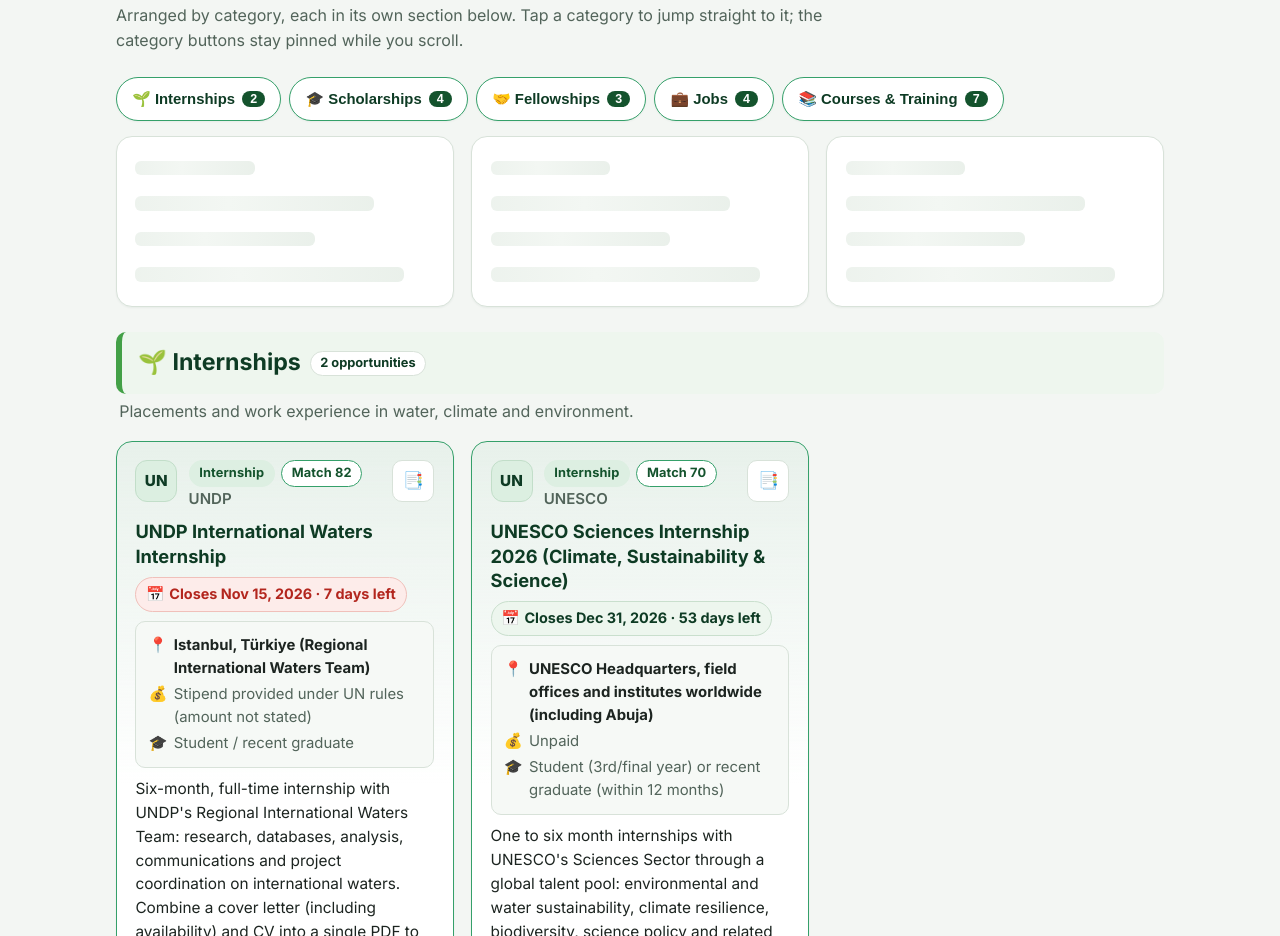
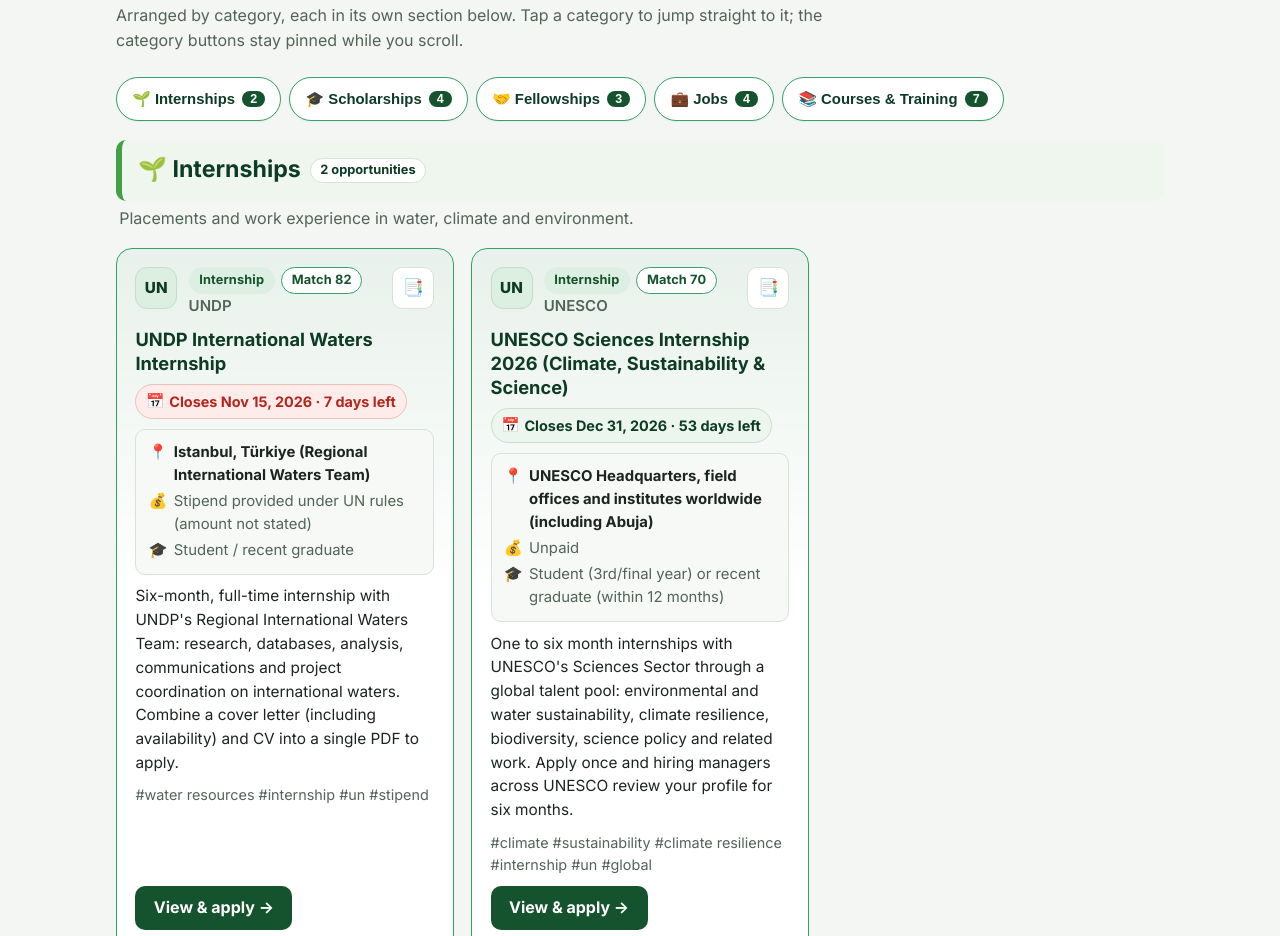
Before and after one commit to SHado1Sama/water-opportunities-site, a plain HTML site: page index.html in a window 1280 px wide. Shown: the part 2856-3792 px from the top of the page. Drawn offline with Linux system fonts and the light colour scheme.

Commit message:
Remove loading skeleton cards entirely and make the hidden attribute always win

```diff
--- a/index.html
+++ b/index.html
@@ -8,7 +8,7 @@
 <link rel="preconnect" href="https://fonts.googleapis.com">
 <link rel="preconnect" href="https://fonts.gstatic.com" crossorigin>
 <link href="https://fonts.googleapis.com/css2?family=Inter:wght@400;600;700;800&display=swap" rel="stylesheet">
-<link rel="stylesheet" href="styles.css?v=20261109c">
+<link rel="stylesheet" href="styles.css?v=20261109d">
 </head>
 <body>
 <a class="skip-link" href="#main">Skip to opportunities</a>
@@ -134,11 +134,6 @@
     <h2 id="all-heading">All opportunities</h2>
     <p class="section-note">Arranged by category, each in its own section below. Tap a category to jump straight to it; the category buttons stay pinned while you scroll.</p>
     <nav id="category-nav" class="category-nav" aria-label="Jump to a category"></nav>
-    <div id="loading-state" class="cards" aria-hidden="true">
-      <div class="card skeleton"><div class="sk-line w40"></div><div class="sk-line w80"></div><div class="sk-line w60"></div><div class="sk-line w90"></div></div>
-      <div class="card skeleton"><div class="sk-line w40"></div><div class="sk-line w80"></div><div class="sk-line w60"></div><div class="sk-line w90"></div></div>
-      <div class="card skeleton"><div class="sk-line w40"></div><div class="sk-line w80"></div><div class="sk-line w60"></div><div class="sk-line w90"></div></div>
-    </div>
     <div id="results" aria-live="polite"></div>
     <div id="empty-state" class="empty" hidden>
       <p class="empty-icon" aria-hidden="true">🔍</p>
@@ -205,6 +200,6 @@
   </div>
 </div>
 
-<script src="app.js?v=20261109c"></script>
+<script src="app.js?v=20261109d"></script>
 </body>
 </html>
--- a/styles.css
+++ b/styles.css
@@ -274,16 +274,10 @@ h2::after { content: ""; flex: 1; height: 2px; border-radius: 2px;
 .empty-icon { font-size: 1.9rem; margin: 0 0 .4rem; }
 .empty .btn { margin-top: .6rem; }
 
-/* Loading skeletons */
-.skeleton { pointer-events: none; }
-.sk-line {
-  height: .92rem; border-radius: 6px; margin: .35rem 0;
-  background: linear-gradient(90deg, #e4ece5, #f3f7f3, #e4ece5);
-  background-size: 200% 100%; animation: shimmer 1.15s linear infinite;
-}
-.sk-line.w40 { width: 40%; } .sk-line.w60 { width: 60%; }
-.sk-line.w80 { width: 80%; } .sk-line.w90 { width: 90%; }
-@keyframes shimmer { from { background-position: 200% 0; } to { background-position: -200% 0; } }
+/* The hidden attribute must always win: a class that sets display (like
+   .cards) otherwise overrides it, which is what left the old loading
+   skeleton cards on screen forever. */
+[hidden] { display: none !important; }
 
 /* Buttons */
 .btn {
```
Also changed, not shown: vault.html (+2 -2 lines).
